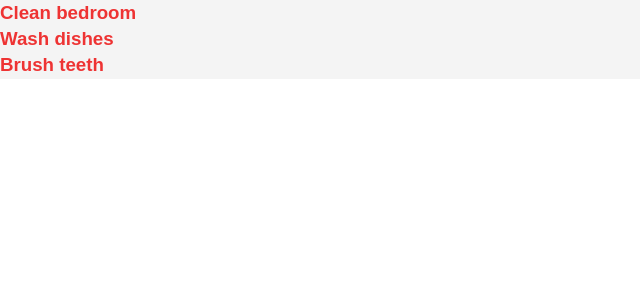
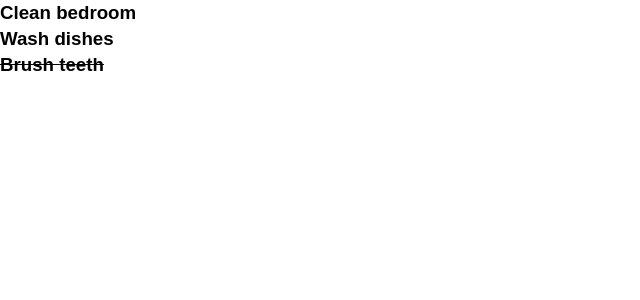
Before and after one commit to Manuofthebirth/react-todo, a React (Create React App) app: page / in a window 1280 px wide. Shown: the top 300 px of the page, without its empty margins (0-640 px from the left). Built offline with nearby package versions, Linux system fonts and the light colour scheme.

Commit message:
Dynamic style added

```diff
--- a/src/components/TodoItem.js
+++ b/src/components/TodoItem.js
@@ -2,10 +2,24 @@ import React, { Component } from 'react'
 import PropTypes from 'prop-types';
 
 export class TodoItem extends Component {
+  // dynamic style
+  getStyle = () => {
+    if (this.props.todo.completed) {
+      return {
+        textDecoration: 'line-through'
+      }
+    } else {
+      return {
+        textDecoration: 'none'
+      }
+    }
+  }
+
   render() {
     return (
       // <div style={{color: '#e33', backgroundColor: '#f4f4f4'}}>
-      <div style={itemStyle}>
+      // <div style={itemStyle}>
+      <div style={this.getStyle()}>
         <h3>{this.props.todo.title}</h3>
       </div>
     )
@@ -18,10 +32,10 @@ TodoItem.propTypes = {
 }
 
 // style variable
-const itemStyle = {
-  color: '#e33',
-  backgroundColor: '#f4f4f4'
-}
+// const itemStyle = {
+//   color: '#e33',
+//   backgroundColor: '#f4f4f4'
+// }
 
 
 export default TodoItem
```
